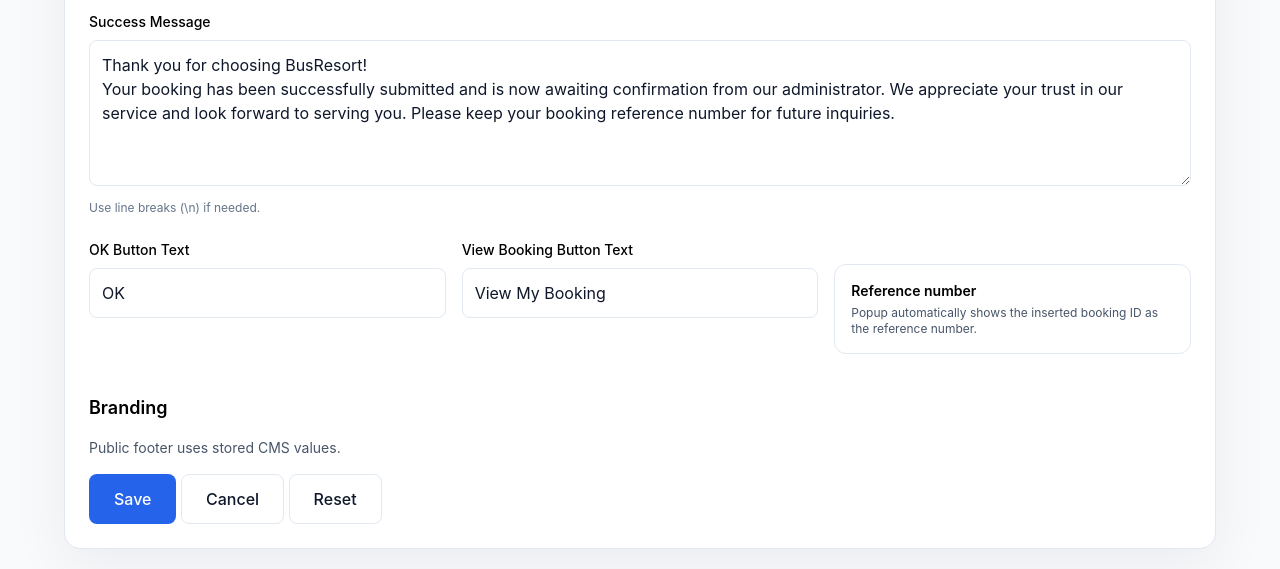
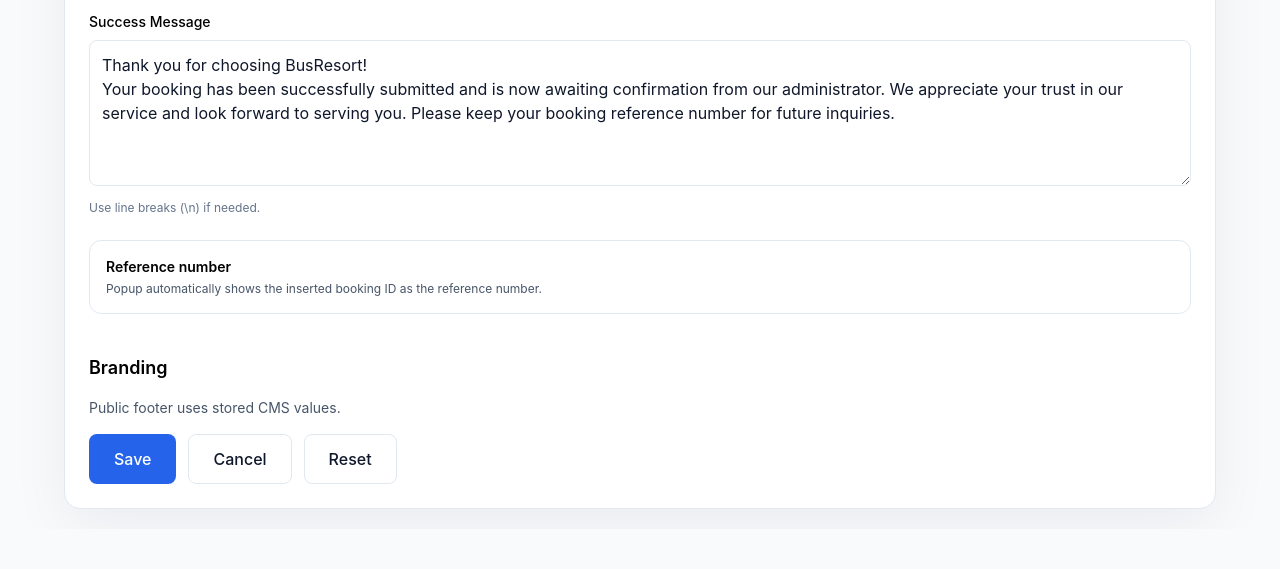
Before and after one commit to gavelorenzabcm-creator/Bus-and-Resort-booking, a Flask app: template admin_site/templates/admin_content.html in a window 1280 px wide. Shown: the part 2003-2572 px from the top of the page. After the commit the page ends 2512 px from the top, so only its background shows below. Run offline with Flask 3, Linux system fonts and the light colour scheme; the template is opened without the code that fills it, so the values that code supplies are empty; some libraries are stand-ins or nearby versions.

Commit message:
Remove unused OK/View Booking button fields, fix mismatched div tag

```diff
--- a/admin_site/templates/admin_content.html
+++ b/admin_site/templates/admin_content.html
@@ -190,19 +190,9 @@
         <p class="text-xs text-slate-500 mt-2">Use line breaks (\n) if needed.</p>
       </div>
 
-      <div class="grid md:grid-cols-3 gap-4">
+      <div class="grid md:grid-cols-1 gap-4">
         <div>
-          <label class="block text-sm font-medium text-black mb-2">OK Button Text</label>
-          <input type="text" name="booking_success_popup_ok_text" value="{{ settings.booking_success_popup_ok_text if settings else 'OK' }}" class="admin-input w-full p-3 rounded-lg">
-        </div>
-
-        <div>
-          <label class="block text-sm font-medium text-black mb-2">View Booking Button Text</label>
-          <input type="text" name="booking_success_popup_view_text" value="{{ settings.booking_success_popup_view_text if settings else 'View My Booking' }}" class="admin-input w-full p-3 rounded-lg">
-        </div>
-
-        <div class="md:col-span-1">
-          <div class="mt-6 p-4 rounded-xl border border-slate-200 bg-white">
+          <div class="p-4 rounded-xl border border-slate-200 bg-white">
             <p class="text-sm font-semibold text-black">Reference number</p>
             <p class="text-xs text-slate-600 mt-1">Popup automatically shows the inserted booking ID as the reference number.</p>
           </div>
@@ -214,10 +204,12 @@
     <section class="space-y-4">
       <h2 class="text-lg font-semibold text-black">Branding</h2>
       <p class="text-sm text-slate-600">Public footer uses stored CMS values.</p>
-      <button type="submit" class="btn-primary px-6 py-3 rounded-lg font-medium">Save</button>
-      <button type="button" onclick="location.reload()" class="btn-secondary px-6 py-3 rounded-lg font-medium">Cancel</button>
-      <button type="reset" class="btn-secondary px-6 py-3 rounded-lg font-medium">Reset</button>
-    </div>
+      <div class="flex flex-col sm:flex-row gap-3">
+        <button type="submit" class="btn-primary px-6 py-3 rounded-lg font-medium">Save</button>
+        <button type="button" onclick="location.reload()" class="btn-secondary px-6 py-3 rounded-lg font-medium">Cancel</button>
+        <button type="reset" class="btn-secondary px-6 py-3 rounded-lg font-medium">Reset</button>
+      </div>
+    </section>
   </form>
 </div>
 
```
